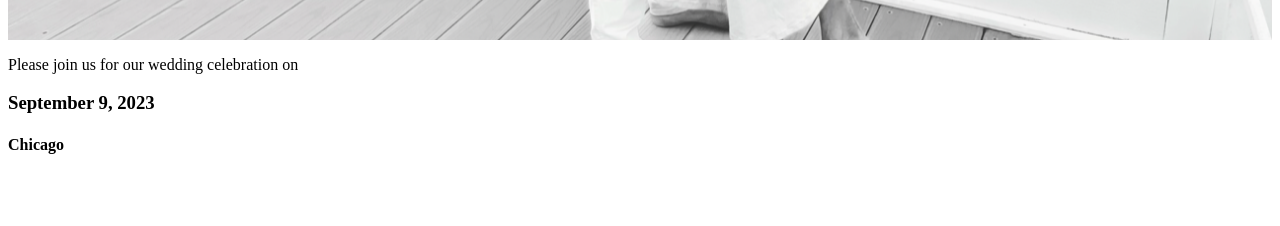
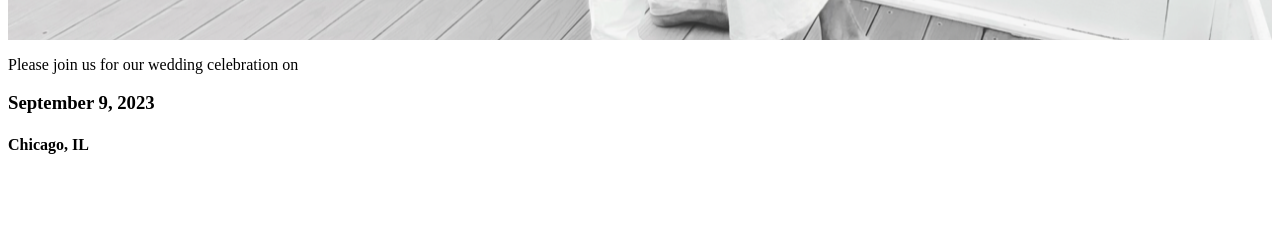
Before and after one commit to oroth8/owensabrina, a Next.js app: page / in a window 1280 px wide. Shown: the part 1360-1586 px from the top of the page. Built offline with nearby package versions, Linux system fonts and the light colour scheme; a web font is replaced by a local one.

Commit message:
added IL

```diff
--- a/pages/index.tsx
+++ b/pages/index.tsx
@@ -78,7 +78,7 @@ const Page: NextPageWithLayout = () => {
               <h3 className="mt-6 text-3xl sm:text-4xl uppercase tracking-widest">
                 September 9, 2023
               </h3>
-              <h4 className="mt-6 uppercase">Chicago</h4>
+              <h4 className="mt-6 uppercase">Chicago, IL</h4>
             </div>
           </section>
           <div className="mx-auto w-16 my-10">
```
